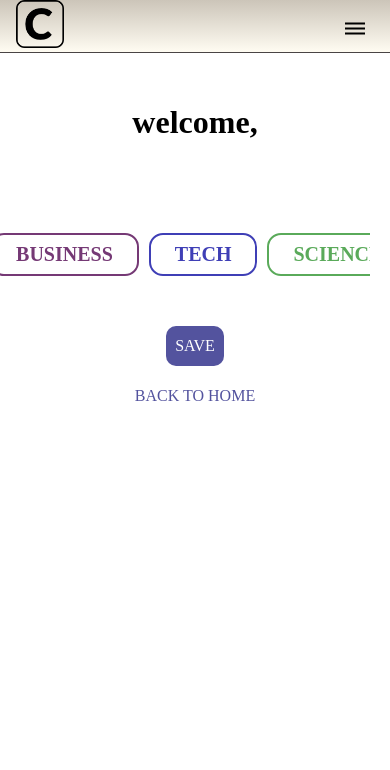
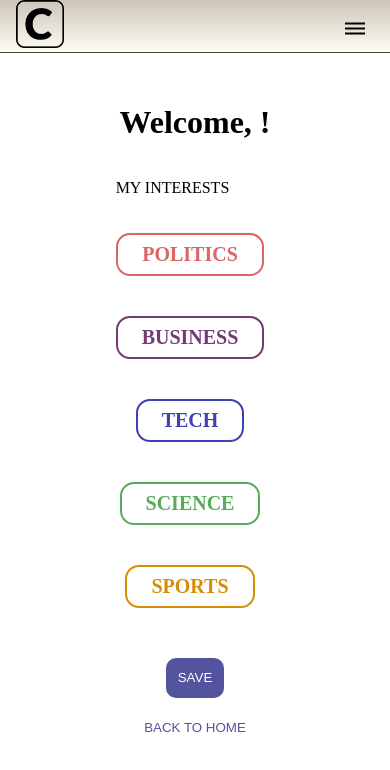
Before and after one commit to ErickMifo/Teste-FrontEnd, a React (Create React App) app: page /welcome in a window 390 px wide. Shown: the top 770 px of the page. Built offline with nearby package versions, Linux system fonts and the light colour scheme.

Commit message:
ADD
+onClick function to interests

```diff
--- a/src/pages/WelcomePage/index.js
+++ b/src/pages/WelcomePage/index.js
@@ -1,12 +1,18 @@
 import React, { useState, useEffect } from "react";
 import './styles.css';
 import queryString from 'query-string';
-import NavBar from '../../components/NavBar'
-import { Link } from 'react-router-dom'
+import NavBar from '../../components/NavBar';
+import { Link } from 'react-router-dom';
 
 function WelcomePage({ location }) {
 
     const [name, setName] = useState('');
+    const [politics, setPolitics] = useState(false);
+    const [business, setBusiness] = useState(false);
+    const [tech, setTech] = useState(false);
+    const [science, setScience] = useState(false);
+    const [sports, setSports] = useState(false);
+
 
     useEffect(() => {
 
@@ -16,19 +22,40 @@ function WelcomePage({ location }) {
 
       }, [location.search]);
 
+      const handleClickPolitics = (e) => {
+        console.log(e.target.className)
+        setPolitics(!politics)
+      }
+      const handleClickBusiness = (e) => {
+        console.log(e.target.className)
+        setBusiness(!business)
+      }
+      const handleClickTech = (e) => {
+        console.log(e.target.className)
+        setTech(!tech)
+      }
+      const handleClickScience = (e) => {
+        console.log(e.target.className)
+        setScience(!science)
+      }
+      const handleClickSports = (e) => {
+        console.log(e.target.className)
+        setSports(!sports)
+      }
+
 return (
     <>
         <NavBar />
         <div className="WelcomeContainer">
-               <h1>welcome, <span style={{color: "#1167b1"}}>{name}</span></h1>
-            <div>
+               <h1>Welcome, <span style={{color: "#1167b1"}}>{name}</span>!</h1>
+            <div className="interestsContainer">
                <p className="interestsTitle">MY INTERESTS</p>
                 <div className="interests">
-                    <h3 className="politicsInterests">POLITICS</h3>
-                    <h3 className="businessInterests">BUSINESS</h3>
-                    <h3 className="techInterests">TECH</h3>
-                    <h3 className="scienceInterests">SCIENCE</h3>
-                    <h3 className="sportsInterests">SPORTS</h3>
+                    <h3 onClick={handleClickPolitics} className={politics ? "politicsInterestsActive" : "politicsInterests"}>POLITICS</h3>
+                    <h3 onClick={handleClickBusiness} className={business ? "businessInterestsActive" : "businessInterests"}>BUSINESS</h3>
+                    <h3 onClick={handleClickTech} className={tech ? "techInterestsActive" : "techInterests"}>TECH</h3>
+                    <h3 onClick={handleClickScience} className={science ? "scienceInterestsActive" : "scienceInterests"}>SCIENCE</h3>
+                    <h3 onClick={handleClickSports} className={sports ? "sportsInterestsActive" : "sportsInterests"}>SPORTS</h3>
                 </div>
             </div>
             <button className="buttonSave"> SAVE </button>
--- a/src/pages/WelcomePage/styles.css
+++ b/src/pages/WelcomePage/styles.css
@@ -16,6 +16,7 @@
   margin-bottom: 30px;
 }
 .interests h3 {
+  align-self: center;
   margin-right: 10px;
   cursor: pointer;
   font-size: 1.25rem;
@@ -29,7 +30,6 @@
   color: white;
   background-color: rgb(83, 83, 158);
   border-radius: 10px;
-  font: inherit;
   border: none;
   cursor: pointer;
   outline: inherit;
@@ -41,7 +41,6 @@
 .buttonBackHome {
   color: rgb(83, 83, 158);
   background-color: white;
-  font: inherit;
   border: none;
   cursor: pointer;
   outline: inherit;
@@ -53,7 +52,7 @@
   color: rgb(219, 102, 102);
 }
 
-.politicsInterests:hover {
+.politicsInterestsActive {
   background-color: rgb(219, 102, 102);
   color: white;
 }
@@ -63,7 +62,7 @@
   color: rgb(117, 57, 117);
 }
 
-.businessInterests:hover {
+.businessInterestsActive {
   background-color: rgb(117, 57, 117);
   color: white;
 }
@@ -74,7 +73,7 @@
   color: rgb(63, 63, 182);
 }
 
-.techInterests:hover {
+.techInterestsActive {
   background-color: rgb(63, 63, 182);
   color: white;
 }
@@ -85,7 +84,7 @@
   color: rgb(90, 170, 90);
 }
 
-.scienceInterests:hover {
+.scienceInterestsActive {
   background-color: rgb(90, 170, 90);
   color: white;
 }
@@ -96,7 +95,13 @@
   color: rgb(214, 142, 7);
 }
 
-.sportsInterests:hover {
+.sportsInterestsActive {
   background-color: rgb(214, 142, 7);
   color: white;
 }
+
+@media screen and (max-width: 1000px) {
+  .interests {
+    flex-direction: column;
+  }
+}
```
